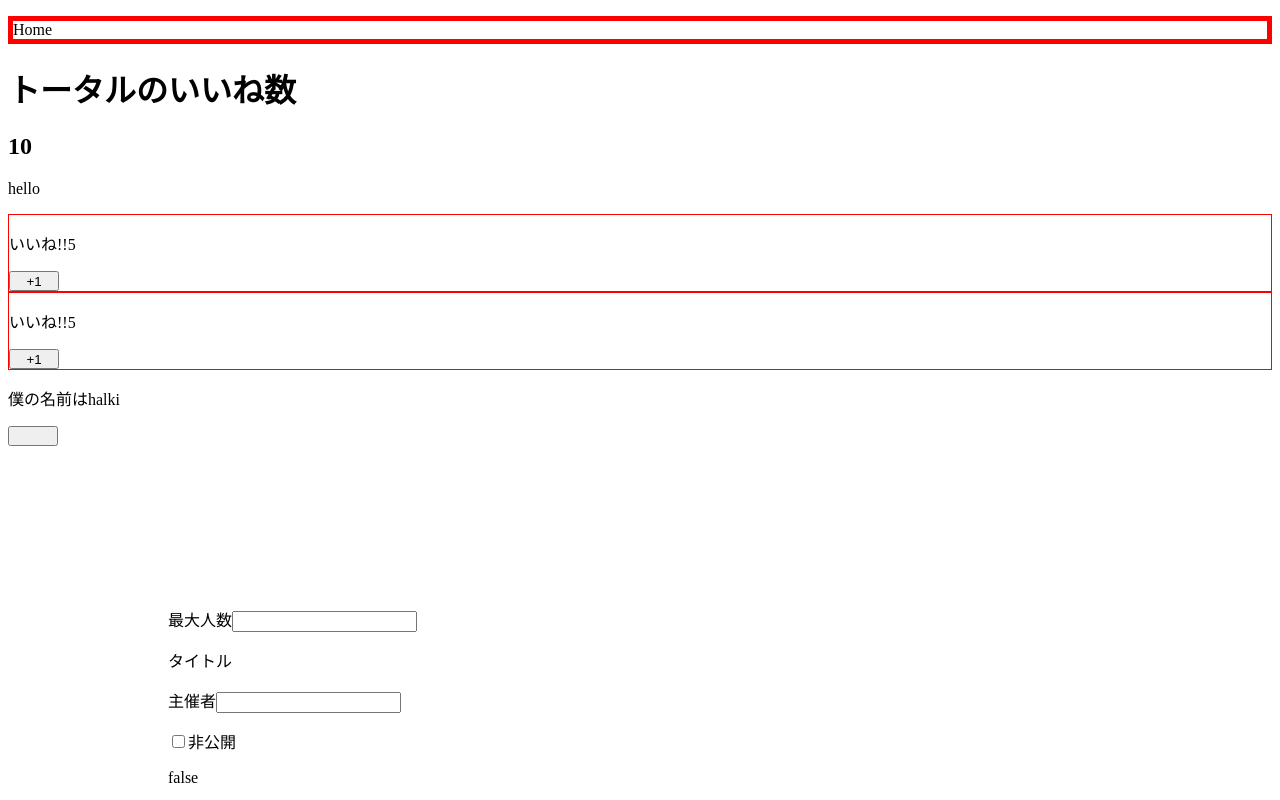
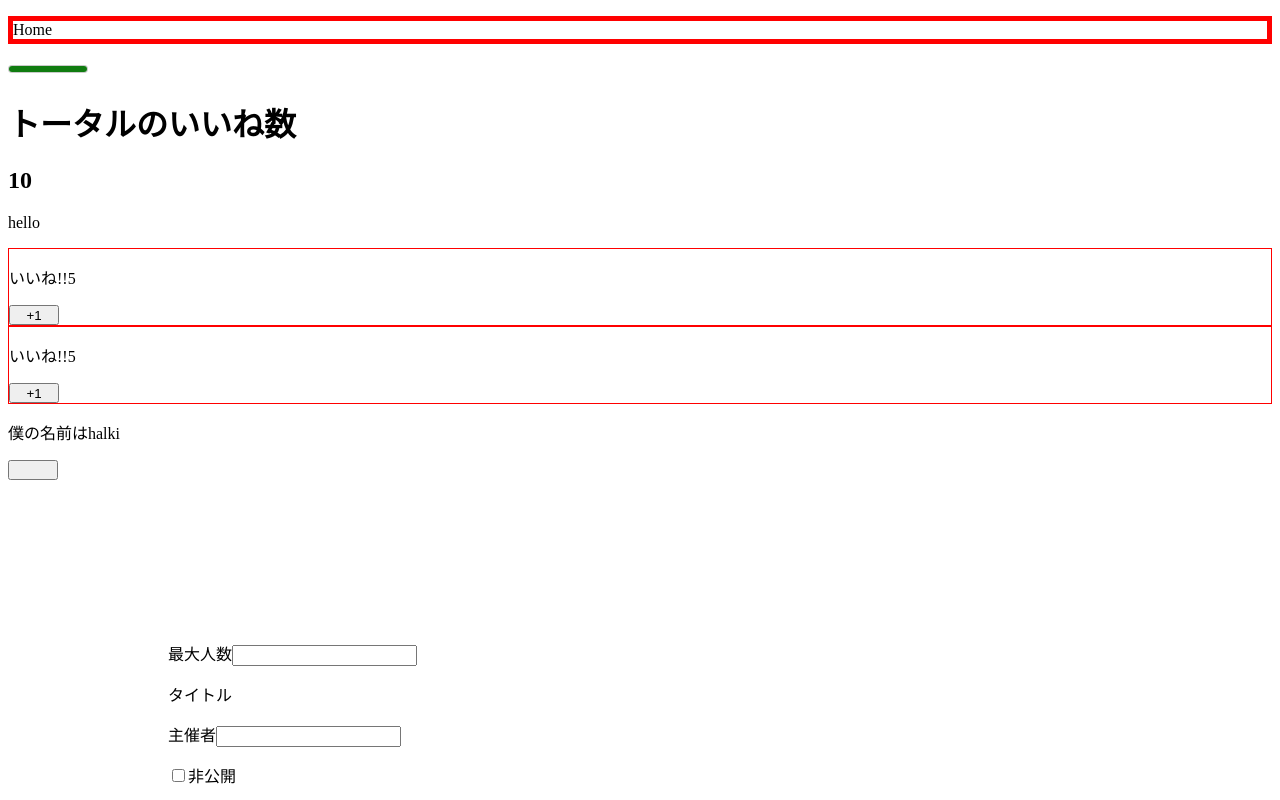
Before and after one commit to halki117/udemy-vuejs, a Vue app: page / in a window 1280 px wide. Shown: the top 800 px of the page. Built offline with nearby package versions, Linux system fonts and the light colour scheme.

Commit message:
Update LikeHeader.vue

```diff
--- a/src/components/LikeHeader.vue
+++ b/src/components/LikeHeader.vue
@@ -1,5 +1,6 @@
 <template>
   <div>
+    <meter class="test" max="100" low="20" high="40" value="100"></meter>
     <slot>デフォルトのタイトル</slot>
     <p>{{ headerText }}</p>
   </div>
@@ -7,7 +8,7 @@
 
 // <script>
 export default {
-  props: ["headerText"]
+  props: ["headerText"],
   // data: function() {
   //   return {
   //     good: 'いいね！！！'
```
